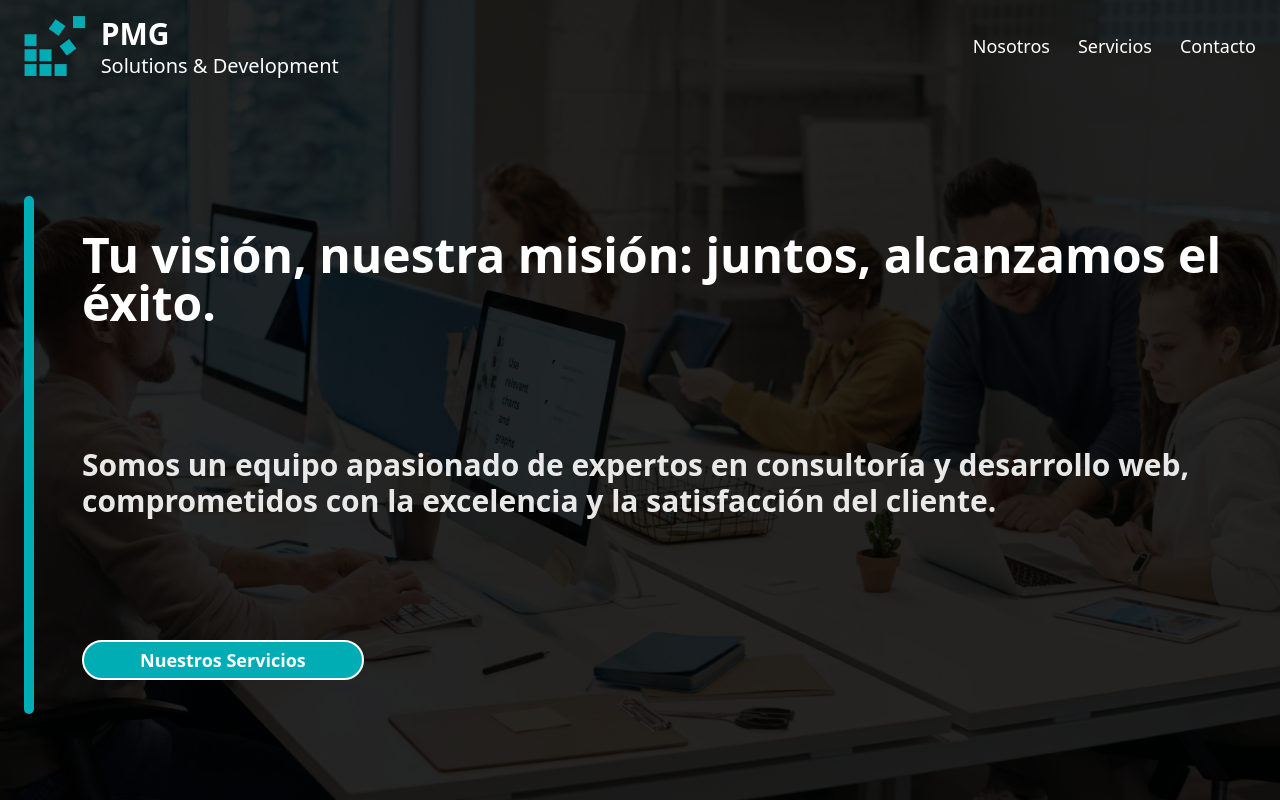
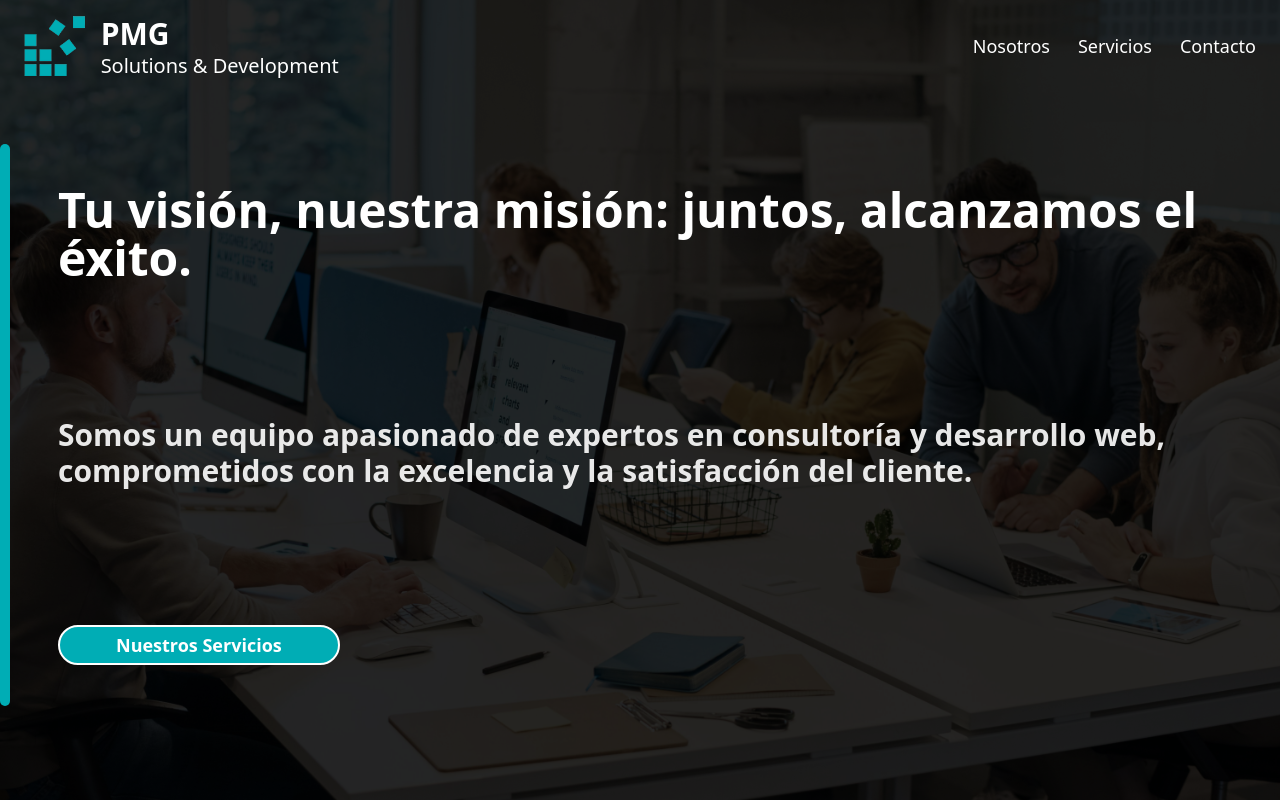
Before and after one commit to beMimg/PMG, a React (Create React App) app: page / in a window 1280 px wide. Shown: the top 800 px of the page. Built offline with nearby package versions, Linux system fonts and the light colour scheme.

Commit message:
Hero Section sm devices overflow fix identation

```diff
--- a/src/components/common/HeroSection.tsx
+++ b/src/components/common/HeroSection.tsx
@@ -1,6 +1,5 @@
 import React from "react";
 import VerticalLine from "./VerticalLine";
-
 interface HeroSectionProps {
   image: string;
   children: React.ReactNode;
@@ -9,7 +8,7 @@ interface HeroSectionProps {
 // This component will be used on every route. All routes follow the same pattern, an image h-screen with some content inside of it.
 const HeroSection = ({ image, children }: HeroSectionProps) => {
   return (
-    <section className="mx-auto flex h-screen max-w-7xl flex-row items-center justify-between gap-6 px-6 pt-[110px]  text-white  md:gap-20">
+    <section className="mx-auto flex h-screen max-w-7xl flex-row justify-between gap-6 px-6 pt-[50px]  text-white md:gap-20   xl:px-0  ">
       <img
         src={image}
         alt="meeting"
--- a/src/components/header/Header.tsx
+++ b/src/components/header/Header.tsx
@@ -45,7 +45,7 @@ const Header = () => {
   return (
     // Check the isTopOfPage state comment to clarify.
     <header
-      className={` fixed z-50 w-full transition-all ${(isMdScreen && !isTopOfPage) || (isMdScreen && isMenuOpen) || (!isTopOfPage && !isMdScreen) ? "logo-border-bottom-color bg-white text-black" : "bg-transparent text-white"} `}
+      className={`fixed z-50 w-full transition-all ${(isMdScreen && !isTopOfPage) || (isMdScreen && isMenuOpen) || (!isTopOfPage && !isMdScreen) ? "logo-border-bottom-color bg-white text-black" : "bg-transparent text-white"} `}
     >
       <nav className={`w-full px-6 transition-all`}>
         <div className="mx-auto flex w-full max-w-7xl flex-col items-center justify-between gap-6 py-3 md:justify-around ">
```
